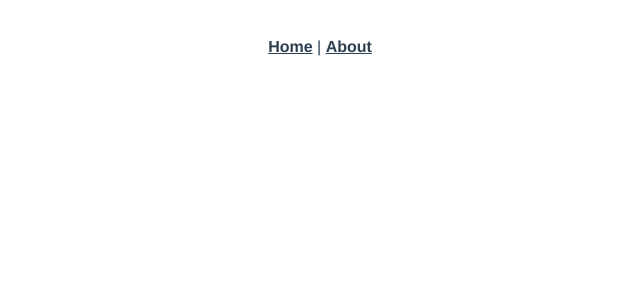
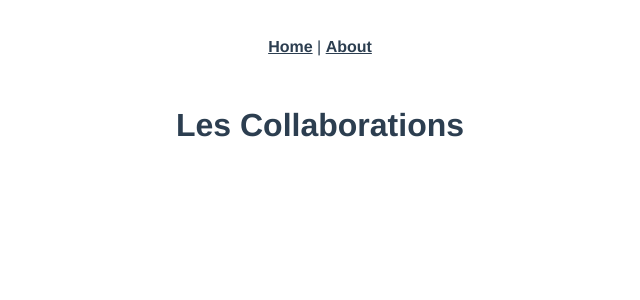
Before and after one commit to SeubJrd/agemovue, a Vue app: page /collaborations in a window 1280 px wide. Shown: the top 300 px of the page, without its empty margins (320-960 px from the left). Built offline with nearby package versions, Linux system fonts and the light colour scheme.

Commit message:
Add collaborations page

```diff
--- a/src/router/index.js
+++ b/src/router/index.js
@@ -1,6 +1,7 @@
 import Vue from 'vue'
 import VueRouter from 'vue-router'
 import Home from '../views/Home.vue'
+import Collaborations from '../views/Collaborations.vue'
 
 Vue.use(VueRouter)
 
@@ -17,6 +18,11 @@ const routes = [
     // this generates a separate chunk (about.[hash].js) for this route
     // which is lazy-loaded when the route is visited.
     component: () => import(/* webpackChunkName: "about" */ '../views/About.vue')
+  },
+  {
+    path: '/collaborations',
+    name: 'Collaborations',
+    component: Collaborations
   }
 ]
 
--- /dev/null
+++ b/src/views/Collaborations.vue
@@ -0,0 +1,5 @@
+<template>
+    <div>
+        <h1>Les Collaborations</h1>
+    </div>
+</template>
```
